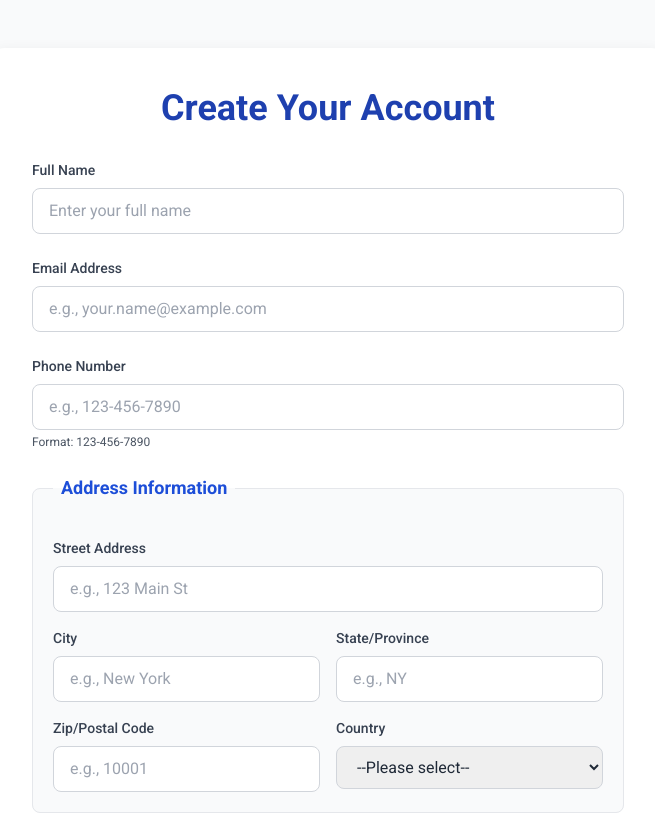
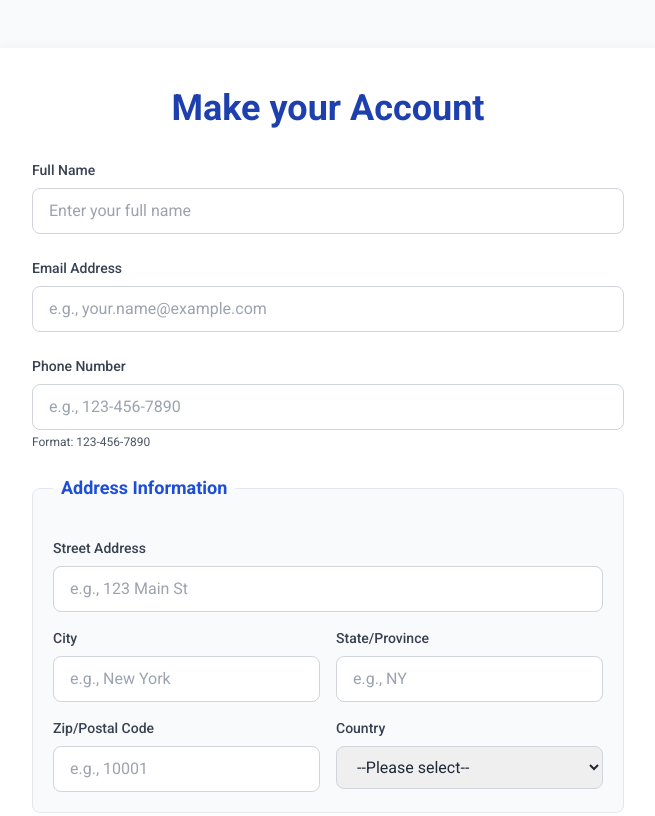
Before and after one commit to GappuMan/hello, a plain HTML site: page index.html in a window 1280 px wide. Shown: the top 816 px of the page, without its empty margins (312-967 px from the left). Drawn offline with nearby package versions, Linux system fonts and the light colour scheme.

Commit message:
Title change

```diff
--- a/index.html
+++ b/index.html
@@ -28,7 +28,7 @@
 
     <div class="w-full max-w-2xl bg-white p-8 md:p-10 rounded-xl shadow-custom-light my-8">
 
-        <h2 class="text-center text-3xl md:text-4xl font-bold text-blue-800 mb-8">Create Your Account</h2>
+        <h2 class="text-center text-3xl md:text-4xl font-bold text-blue-800 mb-8">Make your Account</h2>
 
         <form action="#" method="post" class="space-y-6">
             <div>
```
